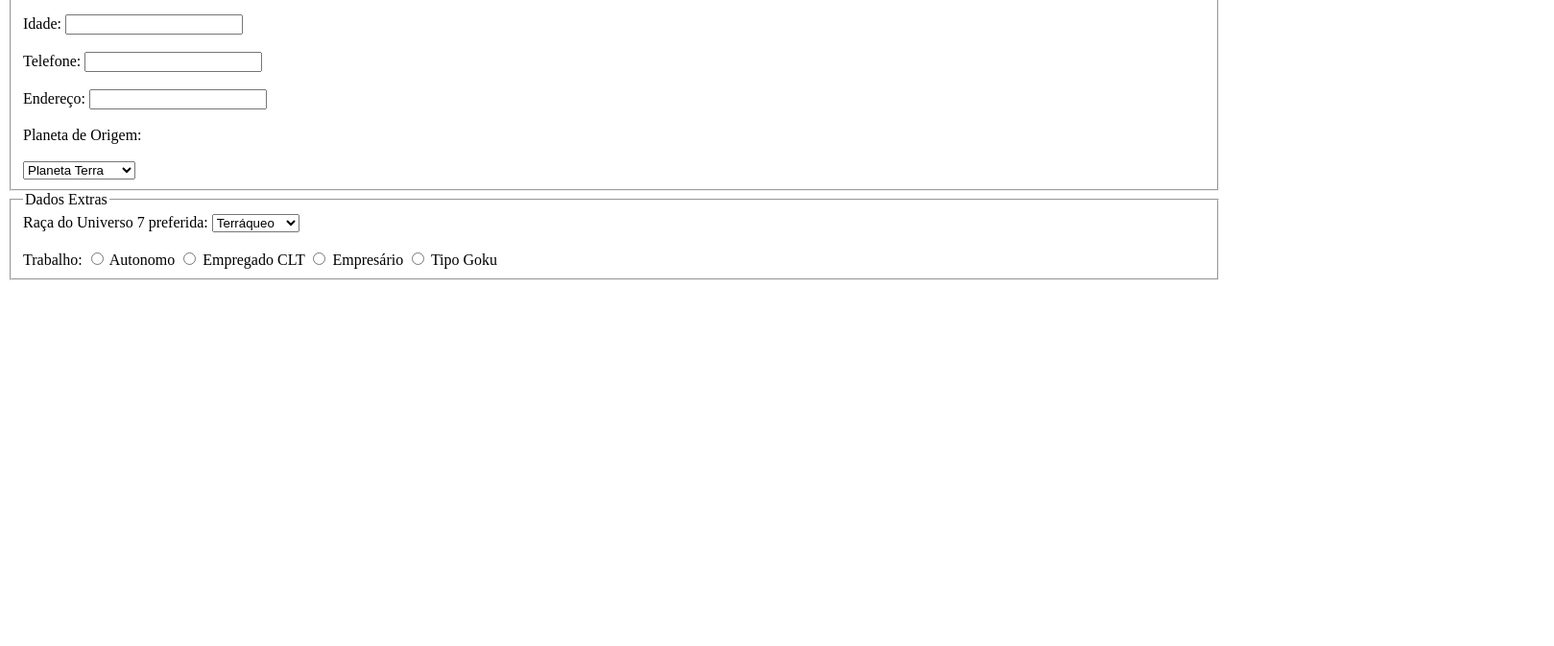
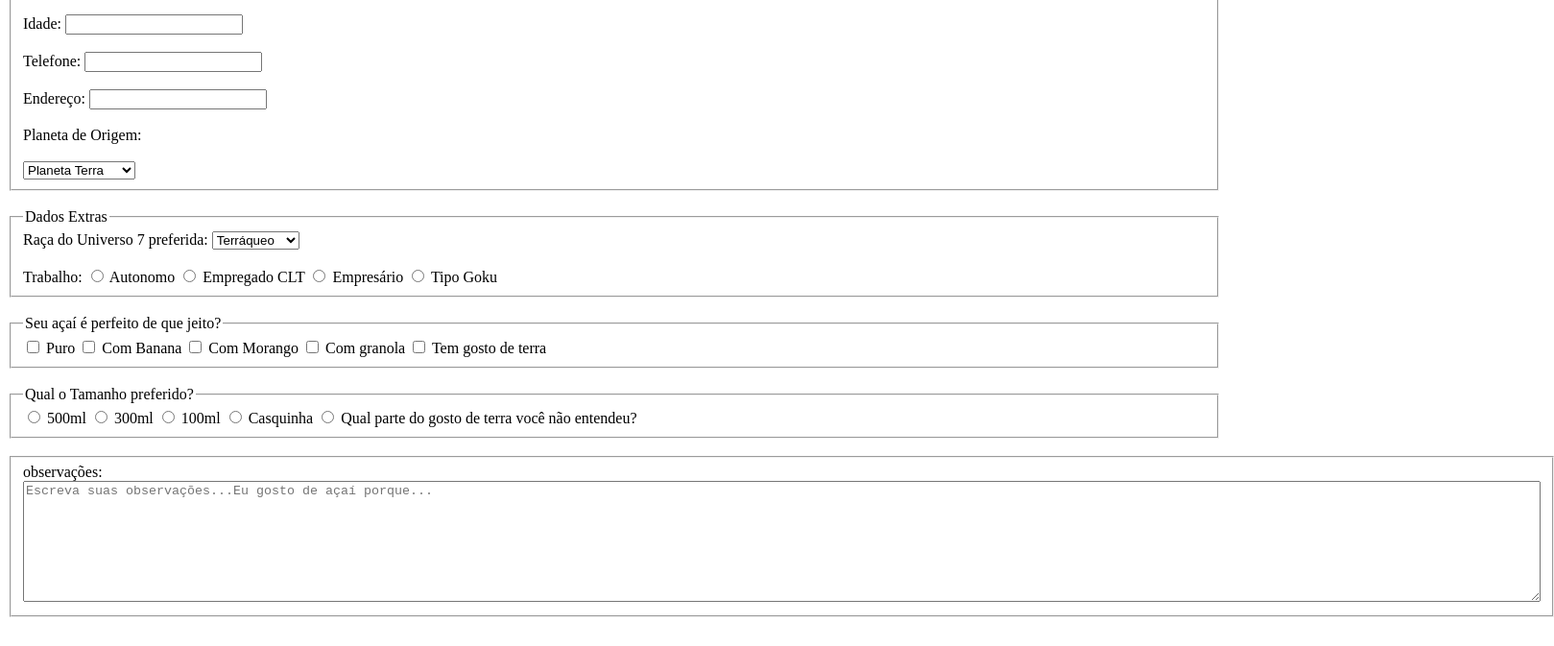
Before and after one commit to carollaynesilva-ops/formularios_sesi, a plain HTML site: page prova_praticaa/index.html in a window 1280 px wide. Shown: the part 127-800 px from the top of the page at 96% size, 1619 px wide, since content can reach past the window. Drawn offline with Linux system fonts and the light colour scheme.

Commit message:
3- terminado o html

```diff
--- a/prova_praticaa/css/estilo.css
+++ b/prova_praticaa/css/estilo.css
@@ -0,0 +1,3 @@
+/* body{
+    background-color: indigo;
+} */
--- a/prova_praticaa/index.html
+++ b/prova_praticaa/index.html
@@ -9,7 +9,7 @@
 <body>
     <h1>FORMULÁRIO SUPERAÇAIAJIN</h1>
 
-    <form id="dados_pessoais">
+    <form class="formularios">
         <fieldset>
             <legend>Dados Pessoais</legend>
 
@@ -35,8 +35,8 @@
             </select>
         </fieldset>
     </form>
-
-    <form id="dados_extras">
+    <br>
+    <form class="formularios">
         <fieldset>
             <legend>Dados Extras</legend>
 
@@ -63,10 +63,62 @@
             <input type="radio" name="goku">
             <label for="goku">Tipo Goku</label>
 
+        </fieldset>
+    </form>
+    <br>
+    <form class="formularios">
+        <fieldset>
+            <legend>Seu açaí é perfeito de que jeito?</legend>
 
+            <input type="checkbox" name="puro">
+            <label for="puro">Puro</label>
+
+
+            <input type="checkbox" name="banana">
+            <label for="banana">Com Banana</label>
+
+            <input type="checkbox" name="morango">
+            <label for="morango">Com Morango</label>
+
+            <input type="checkbox" name="granola">
+            <label for="granola">Com granola</label>
+
+            <input type="checkbox" name="terra">
+            <label for="terra">Tem gosto de terra</label>
 
         </fieldset>
     </form>
+    <br>
+    <form class="formularios">
+        <fieldset>
+            <legend>Qual o Tamanho preferido?</legend>
+
+            <input type="radio" name="quinhentos">
+            <label for="quinhentos">500ml</label>
+
+            <input type="radio" name="trezentos">
+            <label for="trezentos">300ml</label>
+
+            <input type="radio" name="cem">
+            <label for="cem">100ml</label>
+
+            <input type="radio" name="casquinha">
+            <label for="casquinha">Casquinha</label>
+
+            <input type="radio" name="nao">
+            <label for="nao">Qual parte do gosto de terra você não entendeu?</label>
+
+        </fieldset>
+
+    </form>
+    <br>
+    <form class="formularios">
+        <fieldset>
+            <label for="obs">observações:</label><br>
+            <textarea name="obs" cols="195" rows="8" placeholder="Escreva suas observações...Eu gosto de açaí porque..."></textarea>
+        </fieldset>
+    </form>
+
 
 </body>
 </html>
```
